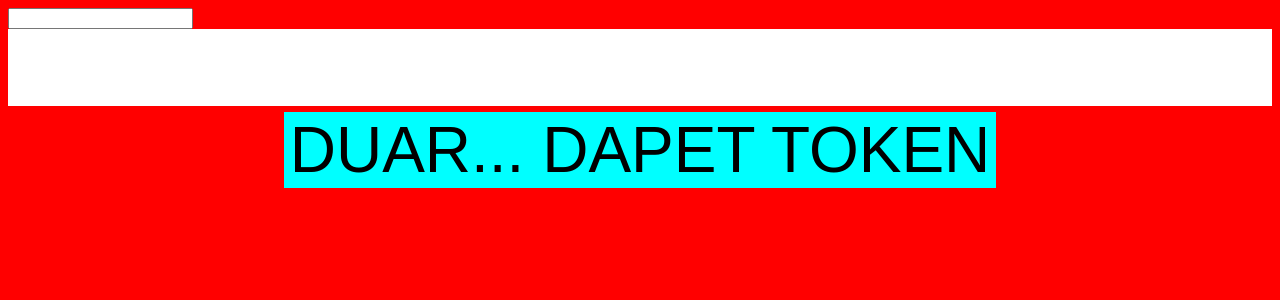
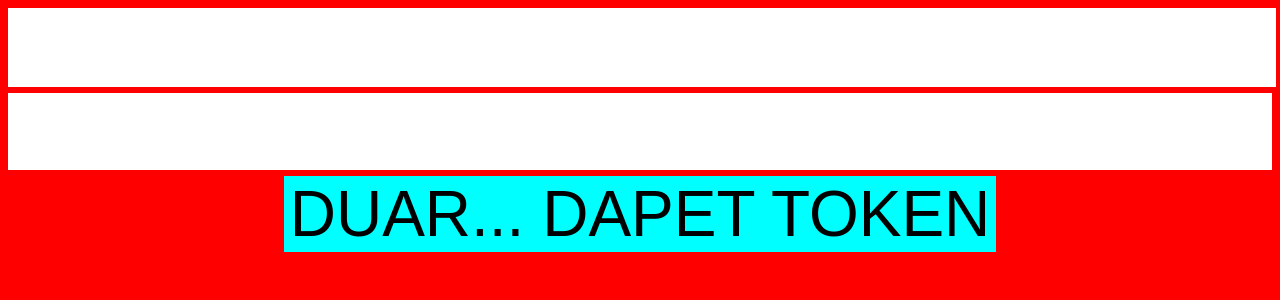
Before and after one commit to vex8/e-vote, a Django app: page /token_generate in a window 1280 px wide. Shown: the top 300 px of the page. Run offline with Django 3.2, Linux system fonts and the light colour scheme; the visitor is signed in with stand-in values (Sample User, id 1); parts of the project's set-up code (start-up, migrations or seed data) failed here and were passed over.

Commit message:
Beautify token_generator

```diff
--- a/votes/templates/token_generator.html
+++ b/votes/templates/token_generator.html
@@ -10,13 +10,19 @@
       body{
         background: red;
       }
-      #token{
+      #token, #niminput{
         font-size: 4em;
         display: block;
         text-align: center;
         background: white;
         margin-bottom: .1em;
         height: 1.2em;
+        color: black;
+        border: 0;
+        width: 100%;
+      }
+      #niminput:hover{
+        background: palegreen;
       }
       #generate{
         margin: auto;
```
